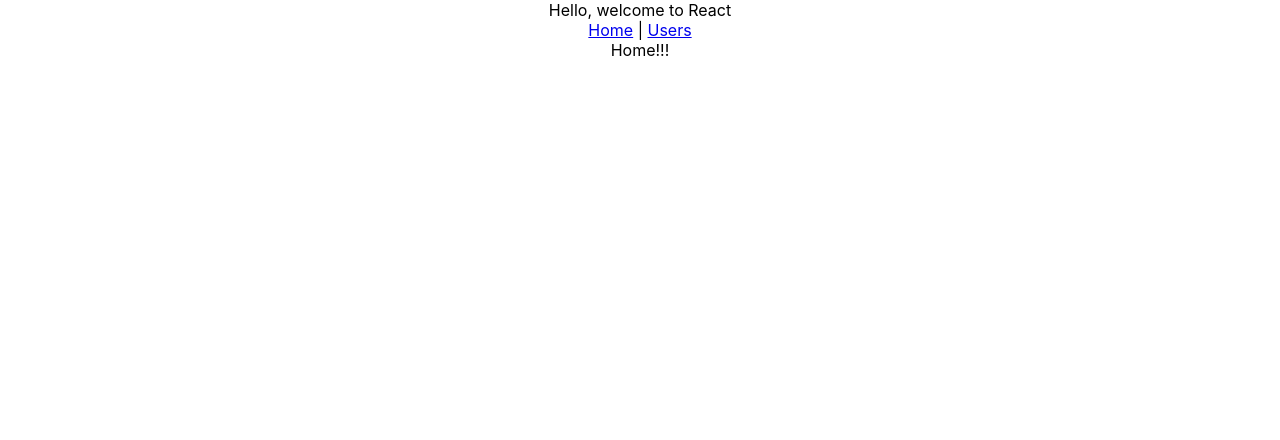
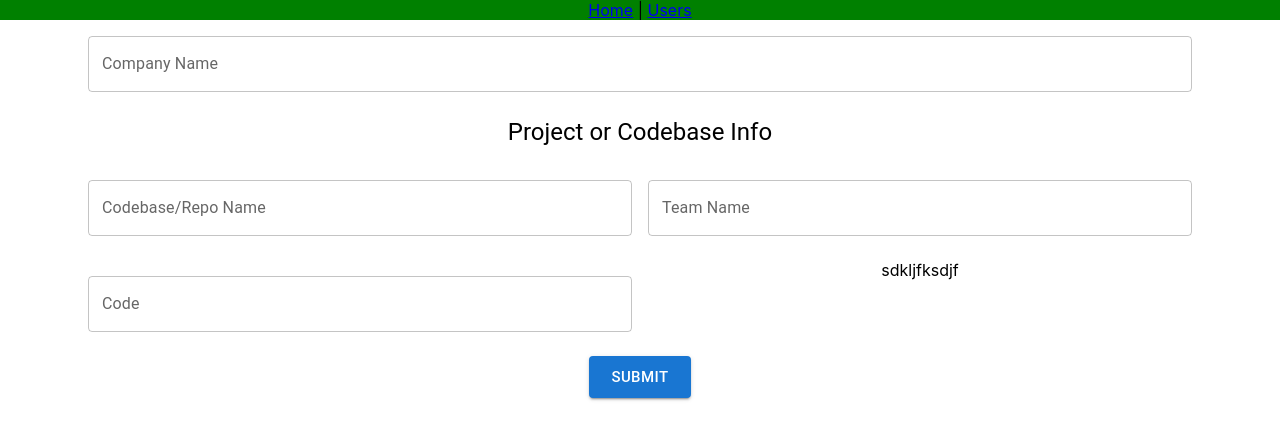
Before and after one commit to emmitelimaa/techdel, a React (Create React App) app in the folder client/: page / in a window 1280 px wide. Shown: the top 440 px of the page. Built offline with nearby package versions, Linux system fonts and the light colour scheme; no server answers.

Commit message:
Adding Component Structure and form state

```diff
--- a/client/package.json
+++ b/client/package.json
@@ -3,6 +3,9 @@
   "version": "0.1.0",
   "private": true,
   "dependencies": {
+    "@emotion/react": "^11.10.6",
+    "@emotion/styled": "^11.10.6",
+    "@mui/material": "^5.11.10",
     "@testing-library/jest-dom": "^5.16.5",
     "@testing-library/react": "^13.4.0",
     "@testing-library/user-event": "^13.5.0",
--- a/client/src/App.js
+++ b/client/src/App.js
@@ -1,12 +1,17 @@
-import { Routes, Route, Link } from "react-router-dom";
+import { Routes, Route } from "react-router-dom";
 import { useEffect, useState } from "react";
-import HomeView from "./views/HomeView";
-import UsersView from "./views/UsersView";
-import UserView from "./views/UserView";
+import HomeView from "./components/HomeView";
+import UsersView from "./components/UsersView";
+import UserView from "./components/UserView";
+import Header from "./components/Header";
 import "./App.css";
 
 function App() {
   const [data, setData] = useState([]);
+
+  const handleSubmit = (value) => {
+    console.log(value);
+  };
   useEffect(() => {
     const fetchData = async () => {
       const data = await fetch("/api");
@@ -18,12 +23,9 @@ function App() {
   }, []);
   return (
     <div className="App">
-      <span>Hello, welcome to React</span>
-      <nav>
-        <Link to="/">Home</Link> | <Link to="/users">Users</Link>
-      </nav>
+      <Header />
       <Routes>
-        <Route path="/" element={<HomeView />} />
+        <Route path="/" element={<HomeView addCompany={handleSubmit} />} />
         <Route path="/users" element={<UsersView />}>
           <Route path=":id" element={<UserView />} />
         </Route>
--- /dev/null
+++ b/client/src/components/AddCompanyForm.js
@@ -0,0 +1,89 @@
+import React from "react";
+import Button from "@mui/material/Button";
+import TextField from "@mui/material/TextField";
+import Container from "@mui/material/Container";
+
+import Typography from "@mui/material/Typography";
+import Grid from "@mui/material/Unstable_Grid2";
+import FormControl from "@mui/material/FormControl";
+
+export default function AddCompanyForm(props) {
+  const FORM_ENTRY = {
+    repo_name: "",
+    team_name: "",
+    technology: "",
+    company_name: "",
+  };
+  const [input, setInput] = React.useState(FORM_ENTRY);
+  const handleChange = (e) => {
+    setInput((state) => ({ ...state, [e.target.name]: e.target.value }));
+  };
+  //addCompany
+  const handleSubmit = (e) => {
+    e.preventDefault();
+    props.addCompany(input);
+  };
+  return (
+    <Container style={{ borderColor: "red" }}>
+      <form onSubmit={handleSubmit}>
+        <Grid container spacing={2}>
+          <Grid sm={12} item>
+            <TextField
+              label="Company Name"
+              variant="outlined"
+              fullWidth
+              margin="normal"
+              name="company_name"
+              value={input.company_name}
+              onChange={handleChange}
+            />
+          </Grid>
+          <Grid sm={12} item>
+            <Typography variant="h5">Project or Codebase Info</Typography>
+          </Grid>
+          <Grid sm={6} item>
+            <TextField
+              label="Codebase/Repo Name"
+              variant="outlined"
+              fullWidth
+              margin="normal"
+              name="repo_name"
+              value={input.repo_name}
+              onChange={handleChange}
+            />
+          </Grid>
+          <Grid sm={6} item>
+            <TextField
+              label="Team Name"
+              variant="outlined"
+              fullWidth
+              margin="normal"
+              name="team_name"
+              value={input.team_name}
+              onChange={handleChange}
+            />
+          </Grid>
+          <Grid sm={6} item>
+            <TextField
+              label="Code"
+              variant="outlined"
+              fullWidth
+              margin="normal"
+              name="technology"
+              value={input.technology}
+              onChange={handleChange}
+            />
+          </Grid>
+          <Grid sm={6} item>
+            sdkljfksdjf
+          </Grid>
+          <Grid sm={12} item>
+            <Button size="large" variant="contained" type="submit">
+              Submit
+            </Button>
+          </Grid>
+        </Grid>
+      </form>
+    </Container>
+  );
+}
--- /dev/null
+++ b/client/src/components/Header.js
@@ -0,0 +1,14 @@
+import React from "react";
+import { Link } from "react-router-dom";
+import "./Header.scss";
+export default function Header() {
+  return (
+    <>
+      <header>
+        <nav>
+          <Link to="/">Home</Link> | <Link to="/users">Users</Link>
+        </nav>
+      </header>
+    </>
+  );
+}
--- /dev/null
+++ b/client/src/components/Header.scss
@@ -0,0 +1,3 @@
+header {
+  background: green;
+}
--- /dev/null
+++ b/client/src/components/HomeView.js
@@ -0,0 +1,14 @@
+import React from "react";
+import Container from "@mui/material/Container";
+
+import AddCompanyForm from "./AddCompanyForm";
+
+export default function HomeView(props) {
+  return (
+    <>
+      <Container style={{ borderColor: "red" }}>
+        <AddCompanyForm addCompany={props.addCompany} />
+      </Container>
+    </>
+  );
+}
--- a/client/src/views/HomeView.js
+++ /dev/null
@@ -1,5 +0,0 @@
-import React from "react";
-
-export default function HomeView() {
-  return <div>Home!!!</div>;
-}
```
Also changed, not shown: client/src/components/UserView.js (renamed from client/src/views/UserView.js), client/src/components/UsersView.js (renamed from client/src/views/UsersView.js), 2 other files (tests, documents, lock files or other folders).
